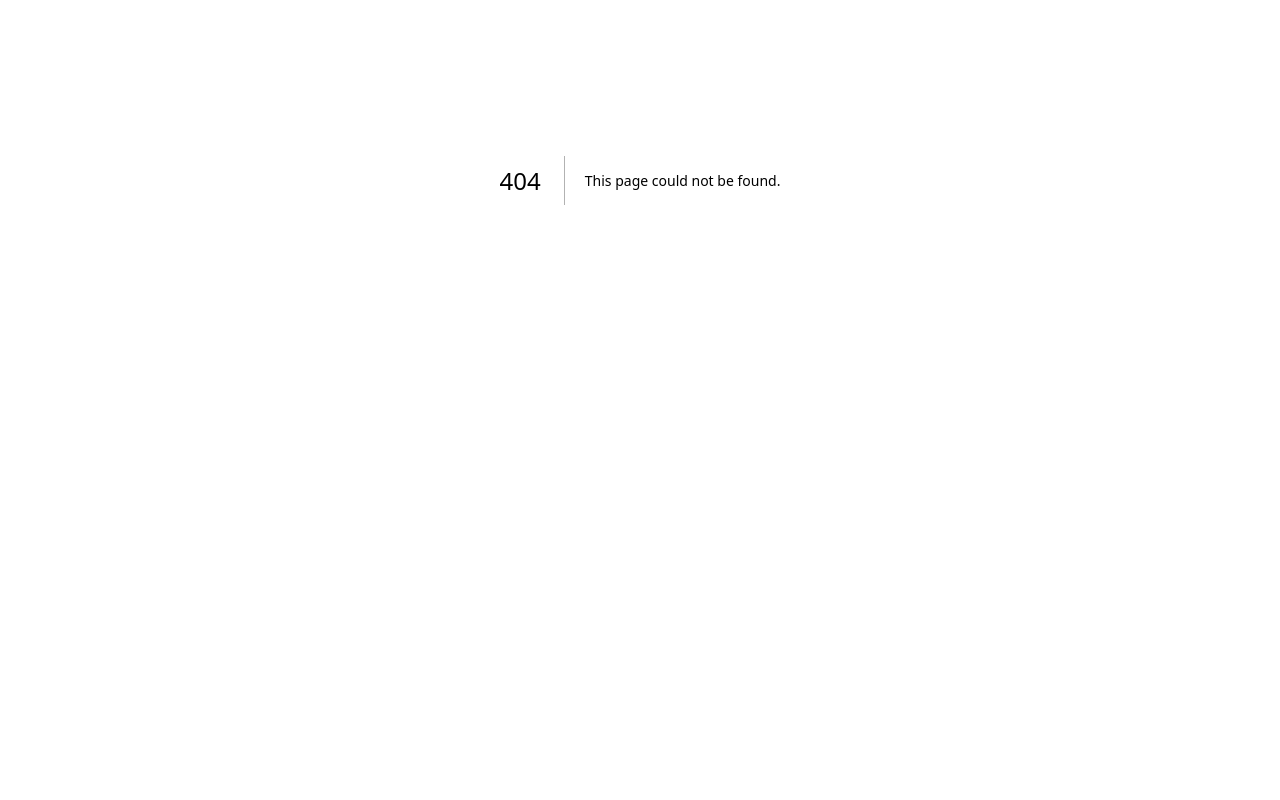
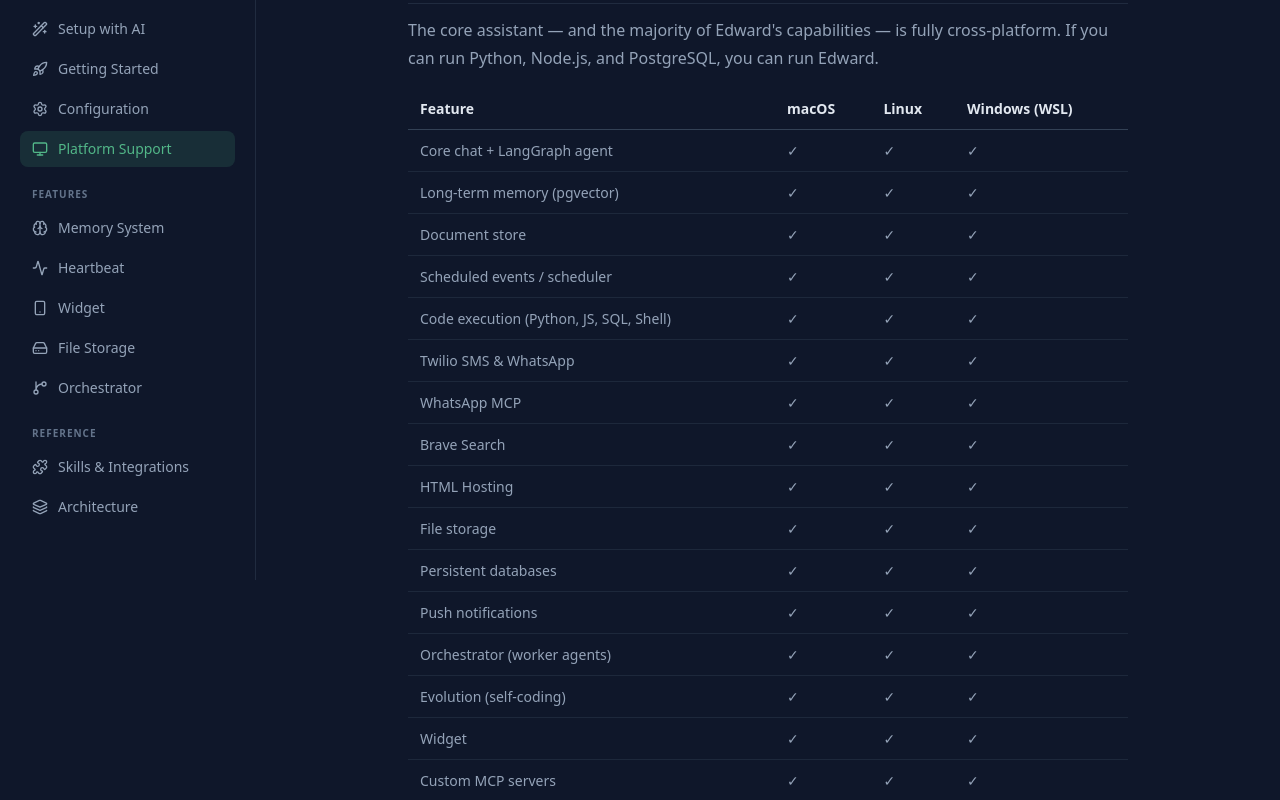
Before and after one commit to ben4mn/meet-edward, a Next.js app in the folder site/: page /docs/platform-support in a window 1280 px wide. Before the commit this address had no page. Shown: the part 220-1020 px from the top of the page. Before the commit the page ends 800 px from the top, so only its background shows below. Built offline with nearby package versions, Linux system fonts and the light colour scheme.

Commit message:
feat: add platform support docs for Windows/Linux users

```diff
--- /dev/null
+++ b/site/app/docs/platform-support/page.tsx
@@ -0,0 +1,285 @@
+import { DocsContent } from "../../../components/docs/DocsContent";
+
+export const metadata = {
+  title: "Platform Support — Edward Docs",
+};
+
+export default function PlatformSupportPage() {
+  return (
+    <DocsContent>
+      <h1>Platform Support</h1>
+      <p className="subtitle">
+        Edward is built for macOS, but most of the stack runs on any platform.
+      </p>
+
+      <h2>What Works Everywhere</h2>
+      <p>
+        The core assistant — and the majority of Edward&apos;s capabilities —
+        is fully cross-platform. If you can run Python, Node.js, and PostgreSQL,
+        you can run Edward.
+      </p>
+      <table>
+        <thead>
+          <tr>
+            <th>Feature</th>
+            <th>macOS</th>
+            <th>Linux</th>
+            <th>Windows (WSL)</th>
+          </tr>
+        </thead>
+        <tbody>
+          <tr>
+            <td>Core chat + LangGraph agent</td>
+            <td>✓</td>
+            <td>✓</td>
+            <td>✓</td>
+          </tr>
+          <tr>
+            <td>Long-term memory (pgvector)</td>
+            <td>✓</td>
+            <td>✓</td>
+            <td>✓</td>
+          </tr>
+          <tr>
+            <td>Document store</td>
+            <td>✓</td>
+            <td>✓</td>
+            <td>✓</td>
+          </tr>
+          <tr>
+            <td>Scheduled events / scheduler</td>
+            <td>✓</td>
+            <td>✓</td>
+            <td>✓</td>
+          </tr>
+          <tr>
+            <td>Code execution (Python, JS, SQL, Shell)</td>
+            <td>✓</td>
+            <td>✓</td>
+            <td>✓</td>
+          </tr>
+          <tr>
+            <td>Twilio SMS &amp; WhatsApp</td>
+            <td>✓</td>
+            <td>✓</td>
+            <td>✓</td>
+          </tr>
+          <tr>
+            <td>WhatsApp MCP</td>
+            <td>✓</td>
+            <td>✓</td>
+            <td>✓</td>
+          </tr>
+          <tr>
+            <td>Brave Search</td>
+            <td>✓</td>
+            <td>✓</td>
+            <td>✓</td>
+          </tr>
+          <tr>
+            <td>HTML Hosting</td>
+            <td>✓</td>
+            <td>✓</td>
+            <td>✓</td>
+          </tr>
+          <tr>
+            <td>File storage</td>
+            <td>✓</td>
+            <td>✓</td>
+            <td>✓</td>
+          </tr>
+          <tr>
+            <td>Persistent databases</td>
+            <td>✓</td>
+            <td>✓</td>
+            <td>✓</td>
+          </tr>
+          <tr>
+            <td>Push notifications</td>
+            <td>✓</td>
+            <td>✓</td>
+            <td>✓</td>
+          </tr>
+          <tr>
+            <td>Orchestrator (worker agents)</td>
+            <td>✓</td>
+            <td>✓</td>
+            <td>✓</td>
+          </tr>
+          <tr>
+            <td>Evolution (self-coding)</td>
+            <td>✓</td>
+            <td>✓</td>
+            <td>✓</td>
+          </tr>
+          <tr>
+            <td>Widget</td>
+            <td>✓</td>
+            <td>✓</td>
+            <td>✓</td>
+          </tr>
+          <tr>
+            <td>Custom MCP servers</td>
+            <td>✓</td>
+            <td>✓</td>
+            <td>✓</td>
+          </tr>
+        </tbody>
+      </table>
+
+      <h2>What You Lose on Windows / Linux</h2>
+      <p>
+        These features depend on macOS-specific APIs (AppleScript, system
+        databases, native apps) and have no cross-platform equivalent.
+      </p>
+      <table>
+        <thead>
+          <tr>
+            <th>Feature</th>
+            <th>Why macOS-only</th>
+            <th>Impact</th>
+          </tr>
+        </thead>
+        <tbody>
+          <tr>
+            <td>iMessage</td>
+            <td>AppleScript + Messages.app chat.db</td>
+            <td>No iMessage send/receive</td>
+          </tr>
+          <tr>
+            <td>Apple Services</td>
+            <td>apple-mcp requires macOS apps</td>
+            <td>No Calendar, Reminders, Notes, Mail, Contacts, or Maps integration</td>
+          </tr>
+          <tr>
+            <td>Contacts lookup</td>
+            <td>AppleScript to Contacts.app</td>
+            <td>No local contact search</td>
+          </tr>
+          <tr>
+            <td>Heartbeat (iMessage)</td>
+            <td>Reads ~/Library/Messages/chat.db</td>
+            <td>No iMessage monitoring</td>
+          </tr>
+          <tr>
+            <td>Heartbeat (Email)</td>
+            <td>Reads Mail.app via MCP</td>
+            <td>No email monitoring</td>
+          </tr>
+          <tr>
+            <td>Heartbeat (Calendar)</td>
+            <td>Uses Apple Services MCP</td>
+            <td>No calendar monitoring</td>
+          </tr>
+        </tbody>
+      </table>
+
+      <h2>Setup Differences</h2>
+
+      <h3>PostgreSQL</h3>
+      <p>
+        On macOS, <code>setup.sh</code> installs PostgreSQL via Homebrew. On
+        other platforms:
+      </p>
+      <ul>
+        <li><strong>Linux (Debian/Ubuntu):</strong> <code>sudo apt install postgresql postgresql-contrib</code></li>
+        <li><strong>Linux (Fedora/RHEL):</strong> <code>sudo dnf install postgresql-server postgresql-contrib</code></li>
+        <li><strong>Windows:</strong> Install via <a href="https://www.postgresql.org/download/windows/" target="_blank" rel="noopener noreferrer">postgresql.org</a> or <code>winget install PostgreSQL.PostgreSQL</code></li>
+      </ul>
+      <p>
+        You&apos;ll also need the <strong>pgvector</strong> extension. On most Linux
+        distros: <code>sudo apt install postgresql-16-pgvector</code> (adjust
+        version as needed). On Windows, follow the{" "}
+        <a href="https://github.com/pgvector/pgvector" target="_blank" rel="noopener noreferrer">pgvector install guide</a>.
+      </p>
+
+      <h3>Python &amp; Node.js</h3>
+      <ul>
+        <li><strong>Python 3.11+:</strong> Install via <code>apt</code>, <code>pyenv</code>, or the <a href="https://www.python.org/downloads/" target="_blank" rel="noopener noreferrer">Python installer</a></li>
+        <li><strong>Node.js 18+:</strong> Install via <code>nvm</code>, <code>fnm</code>, or the <a href="https://nodejs.org" target="_blank" rel="noopener noreferrer">Node.js installer</a></li>
+      </ul>
+
+      <h3>Setup Scripts</h3>
+      <p>
+        The <code>setup.sh</code> and <code>restart.sh</code> scripts use
+        Homebrew and assume macOS. On other platforms:
+      </p>
+      <ul>
+        <li><strong>Linux:</strong> The bash scripts run natively — you just need to install PostgreSQL, Python, and Node.js manually first, then run <code>./setup.sh</code> (it will skip Homebrew steps gracefully)</li>
+        <li><strong>Windows:</strong> Use WSL2 (recommended) to get a Linux environment, or run the setup steps manually in PowerShell</li>
+      </ul>
+
+      <h2>Alternative Messaging via MCP</h2>
+      <p>
+        Edward&apos;s{" "}
+        <a href="/docs/skills">Custom MCP system</a> lets you add messaging
+        integrations at runtime — no code changes needed. Edward can discover
+        and install MCP servers himself via the <code>search_mcp_servers</code>{" "}
+        tool, or you can add them from the Settings page.
+      </p>
+      <p>Available messaging MCP servers include:</p>
+      <table>
+        <thead>
+          <tr>
+            <th>Platform</th>
+            <th>Description</th>
+          </tr>
+        </thead>
+        <tbody>
+          <tr>
+            <td><strong>Discord</strong></td>
+            <td>MCP servers for Discord bot integration</td>
+          </tr>
+          <tr>
+            <td><strong>Telegram</strong></td>
+            <td>MCP servers for the Telegram Bot API</td>
+          </tr>
+          <tr>
+            <td><strong>Signal</strong></td>
+            <td>MCP servers for Signal messaging</td>
+          </tr>
+          <tr>
+            <td><strong>Slack</strong></td>
+            <td>MCP servers for Slack workspaces</td>
+          </tr>
+        </tbody>
+      </table>
+      <p>
+        Just ask Edward to &quot;search for a Discord MCP server&quot; in chat,
+        or browse the{" "}
+        <strong>Edward&apos;s Servers</strong> panel in Settings to add one
+        manually.
+      </p>
+
+      <h2>Running in Docker</h2>
+      <p>
+        On Linux, the backend <em>can</em> run in Docker since you don&apos;t
+        have Apple features to lose. The frontend runs fine in Docker on any
+        platform. This is useful for server deployments or containerized
+        environments.
+      </p>
+
+      <h2>Windows: WSL2 Recommended</h2>
+      <p>
+        For Windows users, <strong>WSL2</strong> is the recommended approach. It
+        gives you a full Linux environment where everything except Apple
+        features works natively — PostgreSQL, Python, Node.js, and all bash
+        scripts run without modification.
+      </p>
+      <ol>
+        <li>Install WSL2: <code>wsl --install</code></li>
+        <li>Install Ubuntu (default) or your preferred distro</li>
+        <li>Follow the Linux setup steps inside WSL</li>
+        <li>Access Edward at <code>localhost:3000</code> from your Windows browser</li>
+      </ol>
+
+      <hr />
+      <p>
+        For full setup instructions, see the{" "}
+        <a href="/docs/getting-started">Getting Started</a> guide. For
+        integration details, see{" "}
+        <a href="/docs/skills">Skills &amp; Integrations</a>.
+      </p>
+    </DocsContent>
+  );
+}
--- a/site/components/docs/DocsSidebar.tsx
+++ b/site/components/docs/DocsSidebar.tsx
@@ -17,6 +17,7 @@ import {
   GitBranch,
   GraduationCap,
   WandSparkles,
+  Monitor,
   ArrowLeft,
   Menu,
   X,
@@ -33,6 +34,7 @@ const NAV_ITEMS: NavItem[] = [
   { type: "link", href: "/docs/setup-with-ai", label: "Setup with AI", icon: WandSparkles },
   { type: "link", href: "/docs/getting-started", label: "Getting Started", icon: Rocket },
   { type: "link", href: "/docs/configuration", label: "Configuration", icon: Settings },
+  { type: "link", href: "/docs/platform-support", label: "Platform Support", icon: Monitor },
   { type: "section", label: "Features" },
   { type: "link", href: "/docs/memory", label: "Memory System", icon: Brain },
   { type: "link", href: "/docs/heartbeat", label: "Heartbeat", icon: Activity },
```
Also changed, not shown: 2 other files (tests, documents, lock files or other folders).
